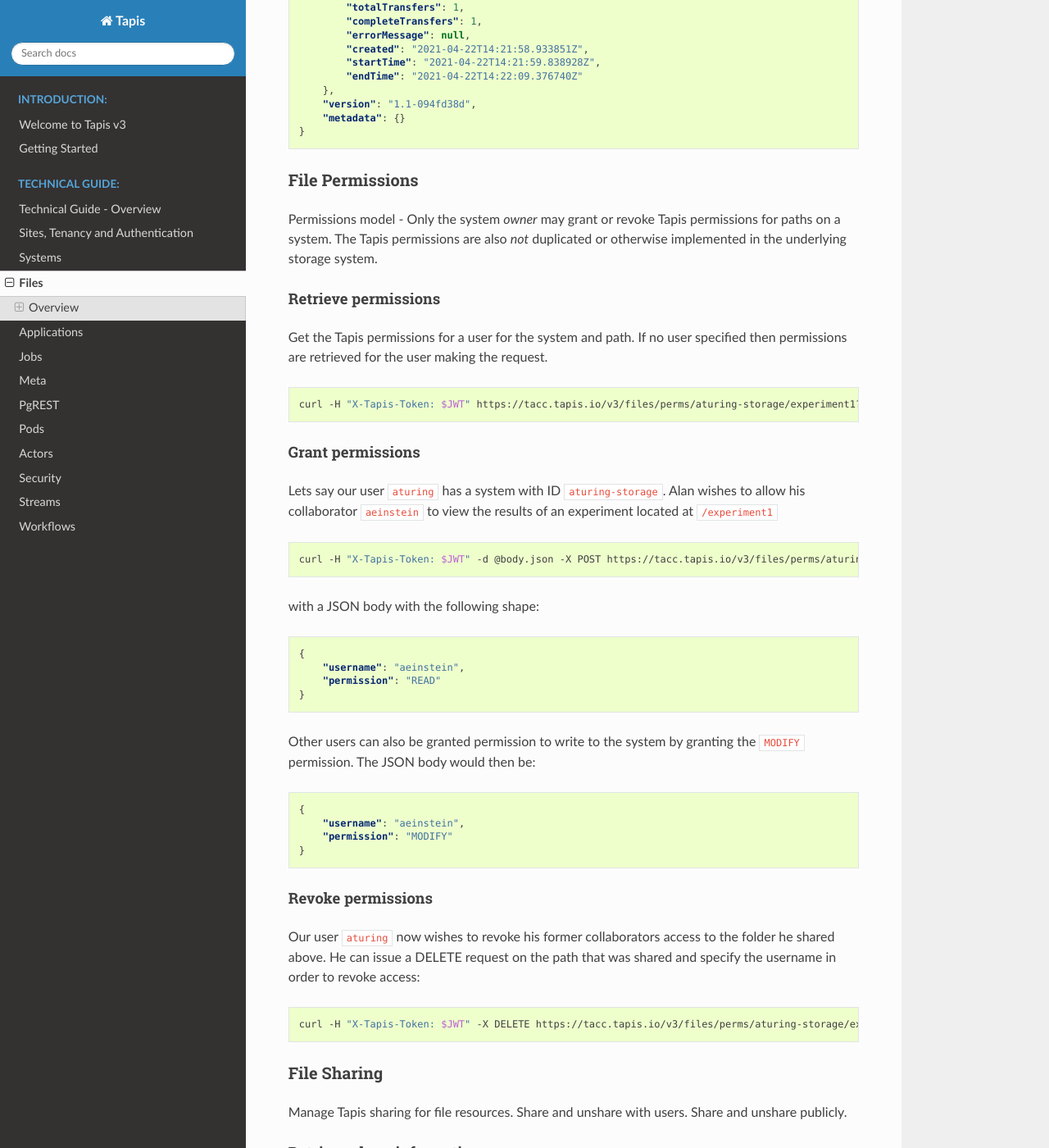
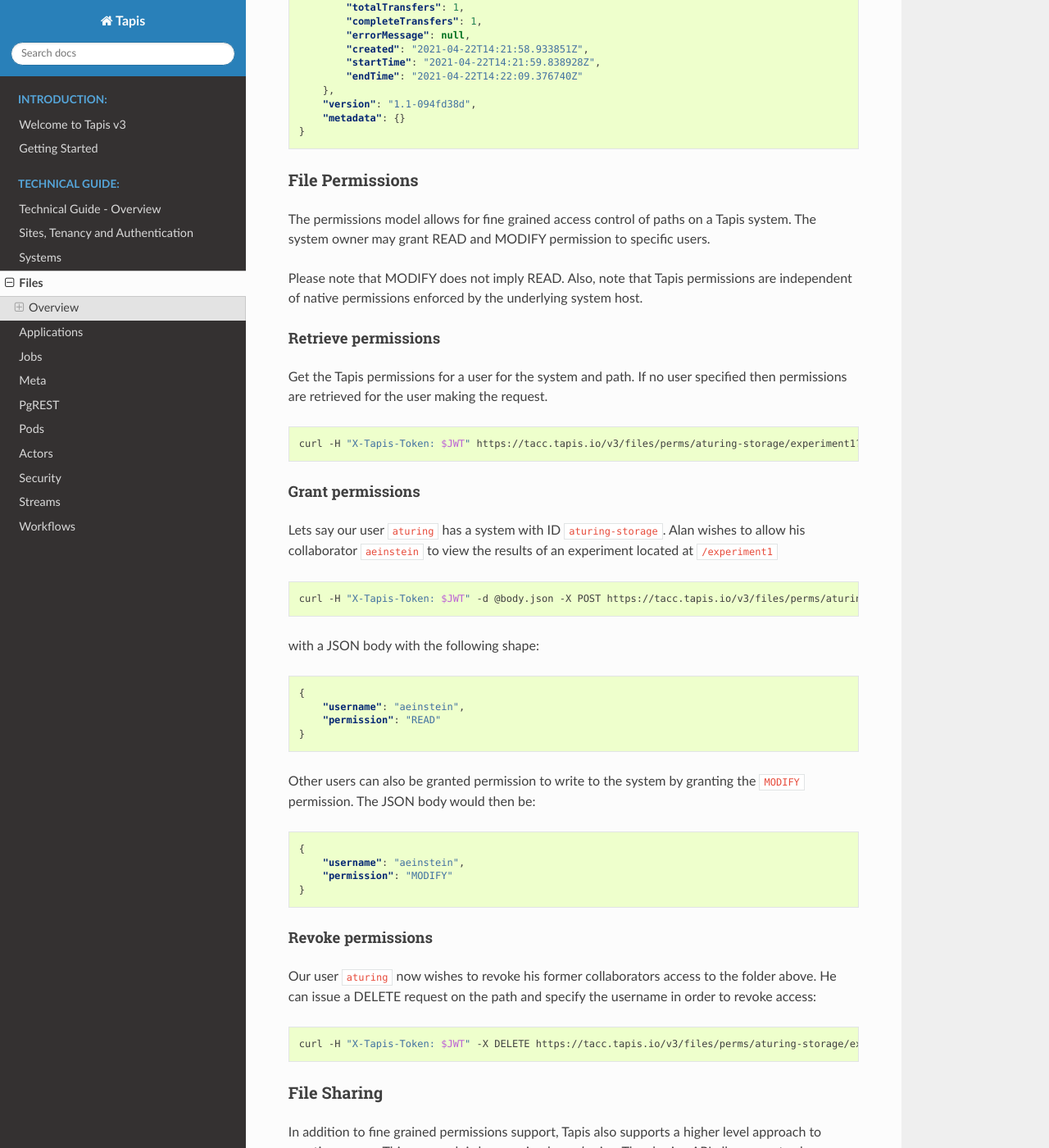
Before and after one commit to tapis-project/documentation, a Sphinx documentation site: the page built from source/technical/files.rst, in a window 1280 px wide and 1400 px high, scrolled down 7681 px. Shown: the whole window at 82% size. Built offline with Sphinx 7.4.7 and the Read the Docs theme 2.0.0, drawn with Linux system fonts in a browser that asks for light colours; some of the changed text lies outside the part shown.

Commit message:
Systems,Files: Start on sharing doc. Re-word perms sections.

```diff
--- a/source/technical/files.rst
+++ b/source/technical/files.rst
@@ -411,8 +411,11 @@
 File Permissions
 ^^^^^^^^^^^^^^^^^^^^^^^
 
-Permissions model - Only the system *owner* may grant or revoke Tapis permissions for paths on a system.
-The Tapis permissions are also *not* duplicated or otherwise implemented in the underlying storage system.
+The permissions model allows for fine grained access control of paths on a Tapis system. The system owner
+may grant READ and MODIFY permission to specific users.
+
+Please note that MODIFY does not imply READ. Also, note that Tapis permissions are independent of native permissions
+enforced by the underlying system host.
 
 
 +++++++++++++++++++++
@@ -463,8 +466,8 @@
 Revoke permissions
 ++++++++++++++++++
 
-Our user :code:`aturing` now wishes to revoke his former collaborators access to the folder he shared above. He can
-issue a DELETE request on the path that was shared and specify the username in order to revoke access:
+Our user :code:`aturing` now wishes to revoke his former collaborators access to the folder above. He can
+issue a DELETE request on the path and specify the username in order to revoke access:
 
 
 .. code-block:: shell
@@ -476,8 +479,11 @@
 File Sharing
 ^^^^^^^^^^^^^^^^^^^^^^^
 
-Manage Tapis sharing for file resources. Share and unshare with users. Share and unshare publicly.
+In addition to fine grained permissions support, Tapis also supports a higher level approach to granting access.
+This approach is known simply as *sharing*. The sharing API allows you to share a path with a set of users
+as well as share publicly with all users in a tenant. Sharing a path grants READ access to the path.
 
+Please note that the underlying host associated with a system typically also has it's own access controls.
 
 ++++++++++++++++++++++++++++
 Retrieve share information
```
Also changed, not shown: source/technical/apps.rst (+4 -3 lines), source/technical/systems.rst (+11 -5 lines).
